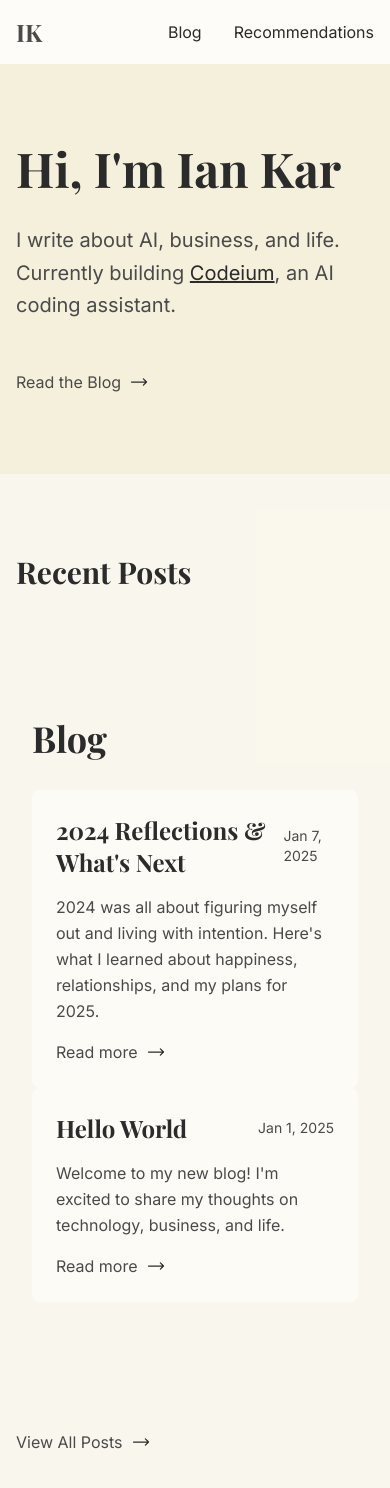
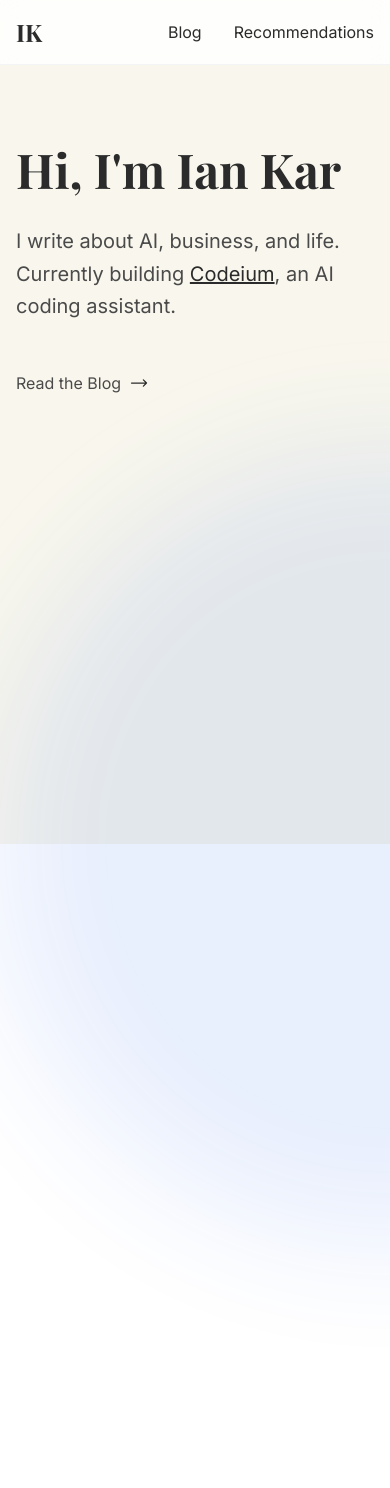
Before and after one commit to iankar8/iankar-website, a Next.js app: page / in a window 390 px wide. Shown: the top 1488 px of the page. After the commit the page ends 844 px from the top, so only its background shows below. Built offline with nearby package versions, Linux system fonts and the light colour scheme; a web font is replaced by a local one.

Commit message:
fix: restore proper site design and animations

```diff
--- a/app/layout.tsx
+++ b/app/layout.tsx
@@ -29,7 +29,8 @@ export default function RootLayout({
 }) {
   return (
     <html lang="en" className={`${inter.variable} ${playfair.variable}`}>
-      <body className="min-h-screen bg-warm-bg antialiased">
+      <body className="min-h-screen bg-[#FFFFFF]">
+        <div className="fixed inset-0 -z-10 bg-[#F4F0DB] opacity-50" />
         {children}
       </body>
     </html>
--- a/app/page.tsx
+++ b/app/page.tsx
@@ -1,19 +1,22 @@
+'use client';
+
 import Header from '@/components/Header'
-import BlogContent from '@/components/BlogContent'
-import { getAllPosts } from '@/lib/posts'
+import { motion } from 'framer-motion'
 import Link from 'next/link'
 import { ArrowLongRightIcon } from '@heroicons/react/24/outline'
 
-export default async function Home() {
-  const posts = await getAllPosts()
-  const recentPosts = posts.slice(0, 3)
-
+export default function Home() {
   return (
     <main className="min-h-screen">
       <Header />
 
-      {/* Hero Section */}
-      <section className="max-w-4xl mx-auto px-4 sm:px-6 lg:px-8 py-20">
+      <div className="max-w-4xl mx-auto px-4 sm:px-6 lg:px-8">
+        <motion.section
+          className="py-20"
+          initial={{ opacity: 0, y: 20 }}
+          animate={{ opacity: 1, y: 0 }}
+          transition={{ duration: 0.8 }}
+        >
           <div className="max-w-3xl">
             <h1 className="font-playfair text-5xl sm:text-6xl font-bold mb-8">
               Hi, I'm Ian Kar
@@ -35,37 +38,18 @@ export default async function Home() {
             <div className="flex items-center space-x-8">
               <Link
                 href="/blog"
-              className="inline-flex items-center space-x-2 text-[#2B2B2B] hover:text-[#4A4A4A] transition-colors"
+                className="inline-flex items-center space-x-2 text-[#2B2B2B] hover:text-[#4A4A4A] transition-colors group"
               >
                 <span>Read the Blog</span>
-              <ArrowLongRightIcon className="w-5 h-5" />
+                <ArrowLongRightIcon className="w-5 h-5 group-hover:translate-x-1 transition-transform" />
               </Link>
             </div>
           </div>
-      </section>
+        </motion.section>
 
-      {/* Recent Posts */}
-      <section className="bg-white/50">
-        <div className="max-w-4xl mx-auto px-4 sm:px-6 lg:px-8 py-20">
-          <div className="max-w-3xl">
-            <h2 className="font-playfair text-3xl font-bold mb-12">
-              Recent Posts
-            </h2>
-
-            <BlogContent posts={recentPosts} />
-
-            <div className="mt-12">
-              <Link
-                href="/blog"
-                className="inline-flex items-center space-x-2 text-[#2B2B2B] hover:text-[#4A4A4A] transition-colors"
-              >
-                <span>View All Posts</span>
-                <ArrowLongRightIcon className="w-5 h-5" />
-              </Link>
+        {/* Blue Gradient Shape */}
+        <div className="fixed bottom-0 right-0 w-[800px] h-[800px] bg-blue-600 rounded-full filter blur-3xl opacity-10 -z-10 transform translate-x-1/2 translate-y-1/2" />
       </div>
-          </div>
-        </div>
-      </section>
     </main>
   )
 }
--- a/components/Header.tsx
+++ b/components/Header.tsx
@@ -3,19 +3,43 @@
 import Link from 'next/link'
 import { motion } from 'framer-motion'
 
+const navVariants = {
+  hidden: { opacity: 0, y: -20 },
+  visible: {
+    opacity: 1,
+    y: 0,
+    transition: {
+      duration: 0.5,
+      ease: 'easeOut'
+    }
+  }
+}
+
+const linkVariants = {
+  hover: {
+    scale: 1.05,
+    transition: {
+      duration: 0.2,
+      ease: 'easeInOut'
+    }
+  }
+}
+
 export default function Header() {
   return (
-    <header className="sticky top-0 z-50 bg-white/80 backdrop-blur-md">
+    <motion.header
+      className="sticky top-0 z-50 bg-white/80 backdrop-blur-md border-b border-gray-100"
+      initial="hidden"
+      animate="visible"
+      variants={navVariants}
+    >
       <nav className="max-w-4xl mx-auto px-4 sm:px-6 lg:px-8">
         <div className="flex justify-between items-center h-16">
           {/* Logo/Monogram */}
           <Link href="/">
             <motion.div
-              className="font-playfair font-bold text-2xl hover:scale-105 transition-transform"
-              whileHover={{
-                scale: 1.05,
-                transition: { duration: 0.2 }
-              }}
+              className="font-playfair font-bold text-2xl text-[#2B2B2B]"
+              whileHover={linkVariants.hover}
             >
               IK
             </motion.div>
@@ -23,21 +47,25 @@ export default function Header() {
 
           {/* Navigation Links */}
           <div className="flex items-center space-x-8">
-            <Link
-              href="/blog"
+            <Link href="/blog">
+              <motion.span
                 className="text-[#2B2B2B] hover:text-[#4A4A4A] transition-colors"
+                whileHover={linkVariants.hover}
               >
                 Blog
+              </motion.span>
             </Link>
-            <Link
-              href="/recommendations"
+            <Link href="/recommendations">
+              <motion.span
                 className="text-[#2B2B2B] hover:text-[#4A4A4A] transition-colors"
+                whileHover={linkVariants.hover}
               >
                 Recommendations
+              </motion.span>
             </Link>
           </div>
         </div>
       </nav>
-    </header>
+    </motion.header>
   )
 }
```
Lines whose indentation alone changed are shown as unchanged.
